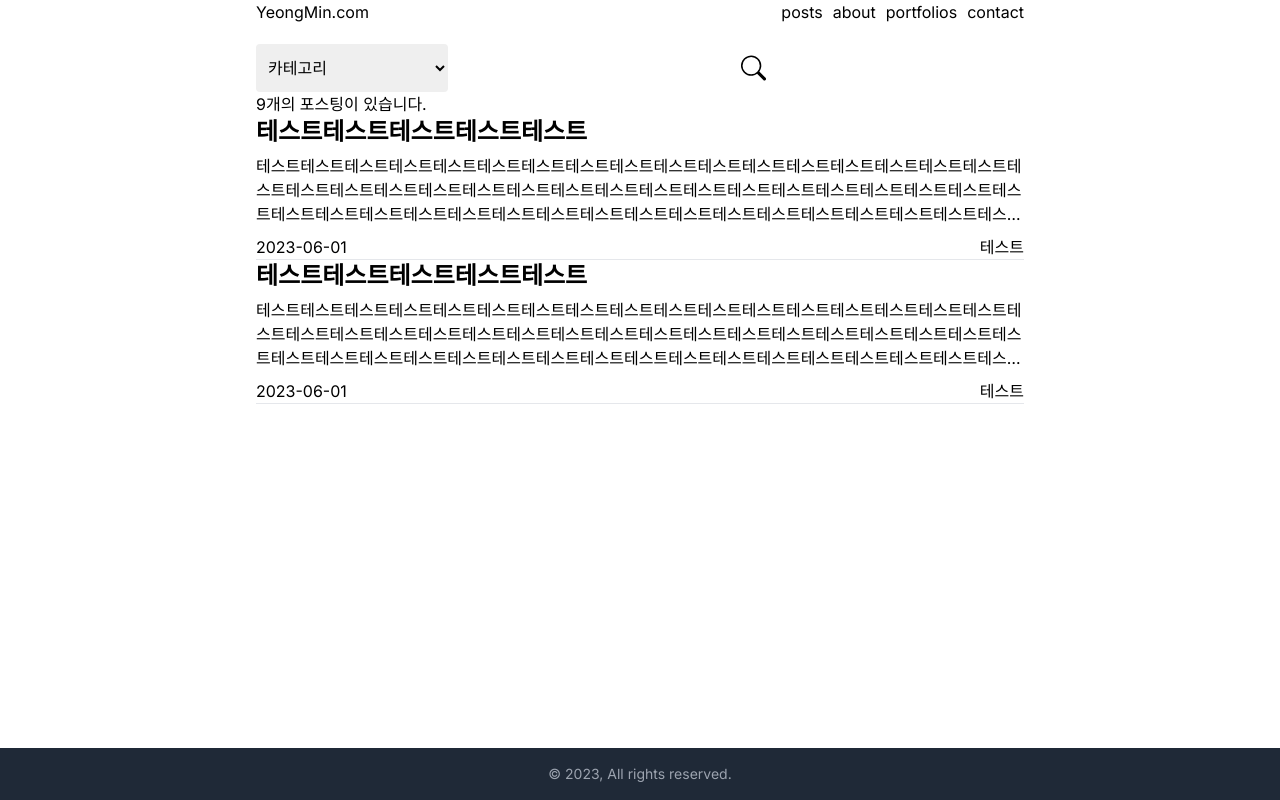
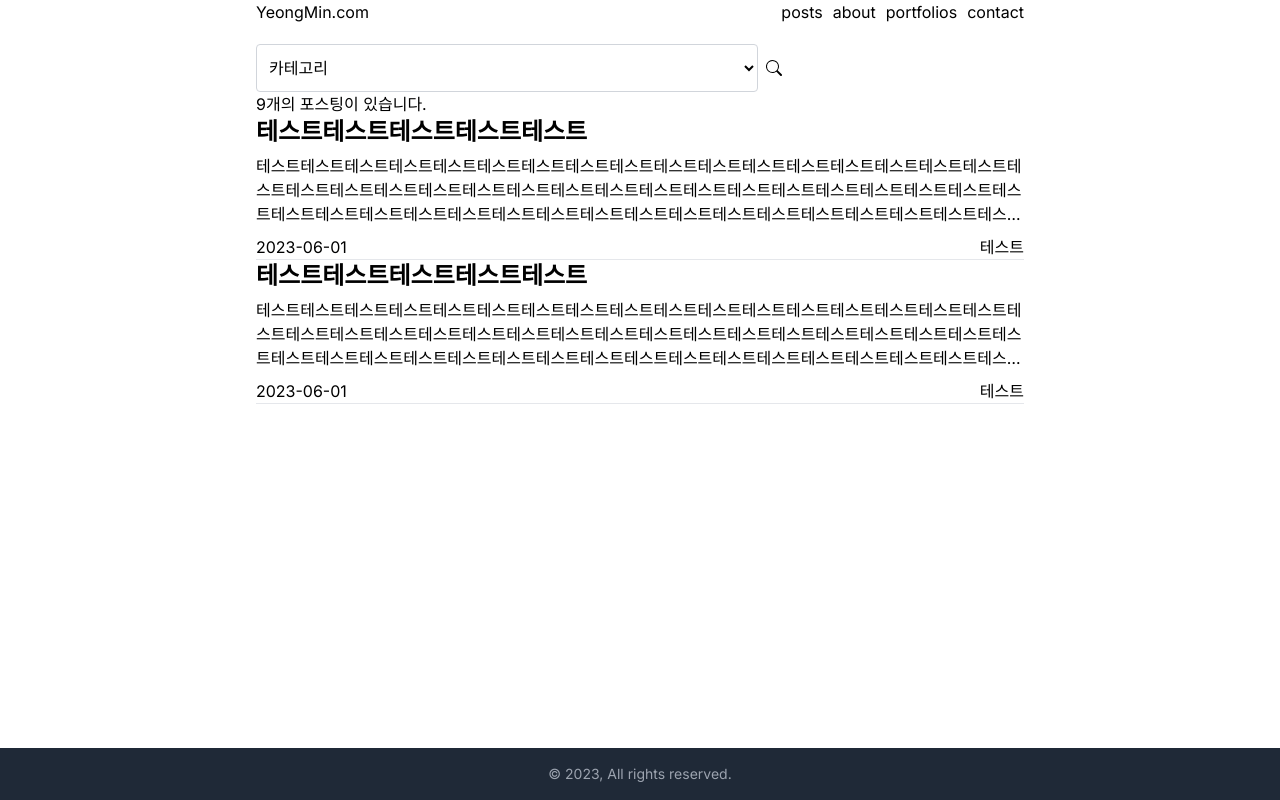
Before and after one commit to 0miiii/my-blog, a Next.js app: page /posts in a window 1280 px wide. Built offline with nearby package versions, Linux system fonts and the light colour scheme.

Commit message:
refactor: props 추가

```diff
--- a/src/components/CategorySelect.tsx
+++ b/src/components/CategorySelect.tsx
@@ -1,15 +1,26 @@
+"use client";
+
 import React from "react";
 
 interface Props {
   categories: string[];
+  onSelect: (category: string) => void;
 }
 
-const CategorySelect: React.FC<Props> = ({ categories }) => {
+const CategorySelect: React.FC<Props> = ({ categories, onSelect }) => {
+  const selectChangeHandler = (event: React.ChangeEvent<HTMLSelectElement>) => {
+    onSelect(event.target.value);
+  };
+
   return (
-    <select className="text-black w-48 p-2 rounded">
-      <option disabled selected className="disabled:hidden">
+    <select
+      className="text-black w-full p-2 rounded bg-white border border-gray-300 focus:outline-none focus-within:ring-1 focus-within:ring-blue-500"
+      onChange={selectChangeHandler}
+    >
+      <option disabled selected value="" className="disabled:hidden">
         카테고리
       </option>
+      <option value="">전체</option>
       {categories.map((category) => (
         <option key={category} value={category}>
           {category}
```
